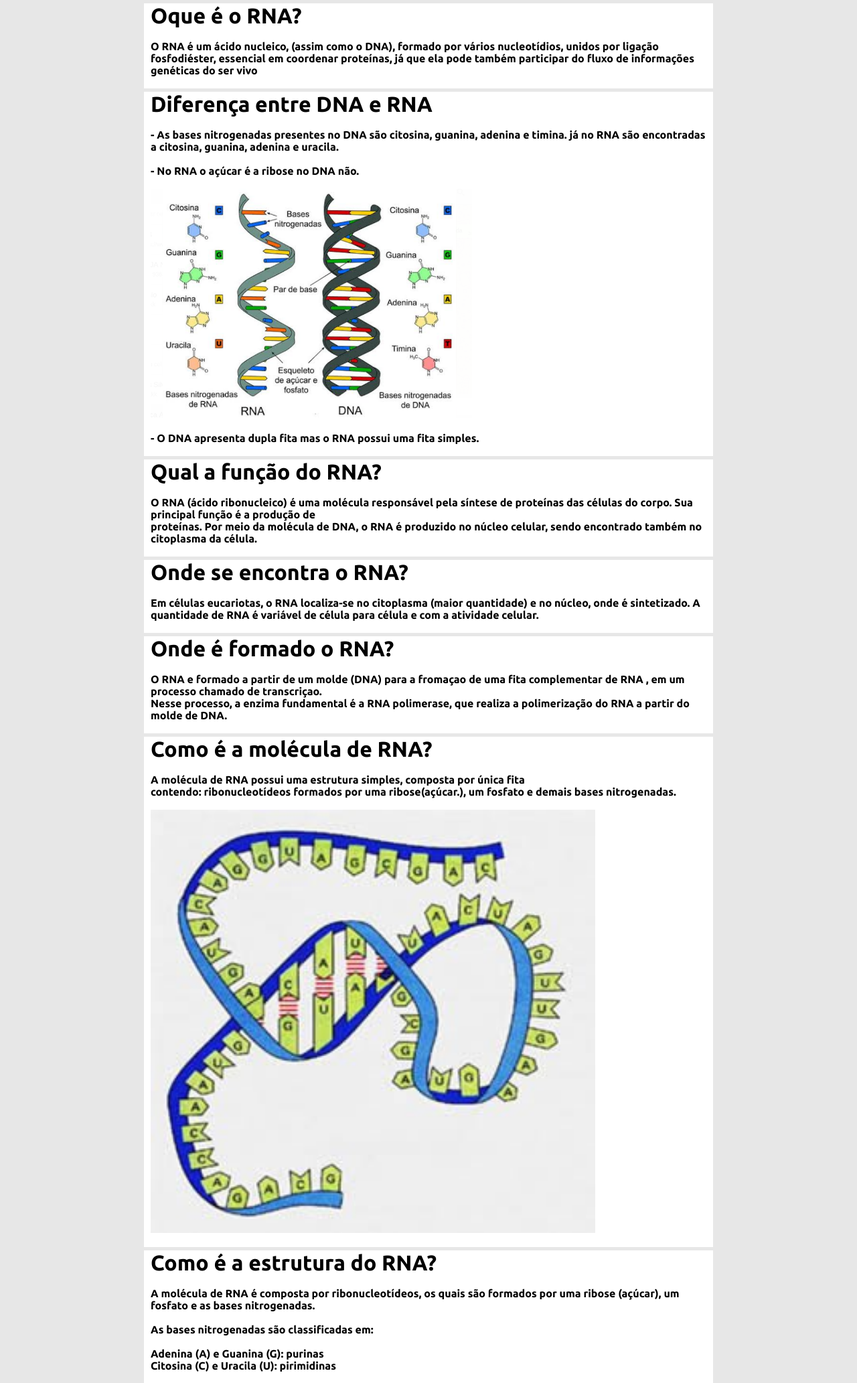
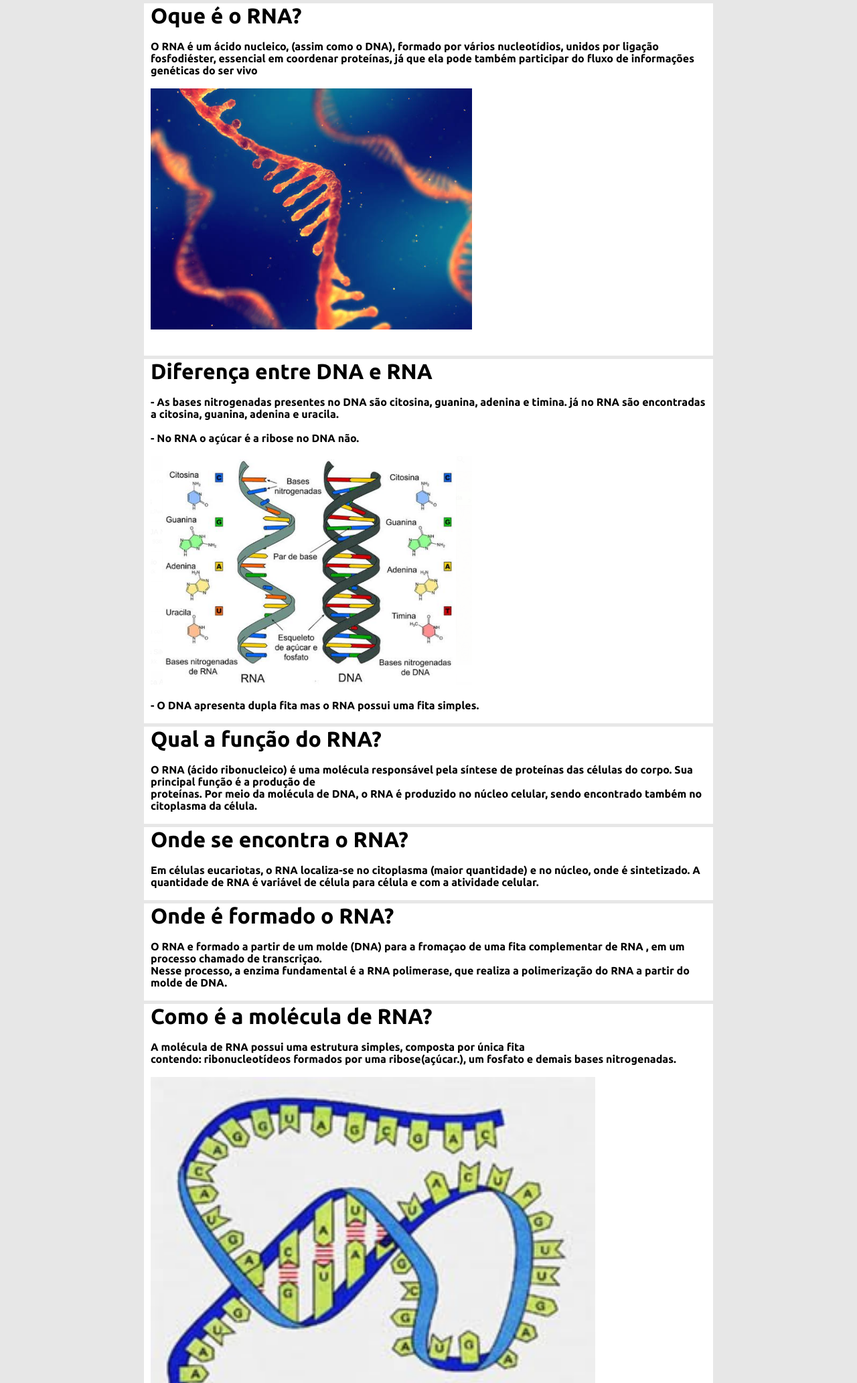
Before and after one commit to BielMaxBR/biologia, a plain HTML site: page index.html in a window 1280 px wide. Shown: the part 735-2800 px from the top of the page at 67% size. Drawn offline with Linux system fonts and the light colour scheme.

Commit message:
2 imagens a +

```diff
--- a/index.html
+++ b/index.html
@@ -66,7 +66,10 @@
 
 
     <h1 id="14">Oque é o RNA?</h1>
-    <p>O RNA é um ácido nucleico, (assim como o DNA), formado por vários nucleotídios, unidos por ligação fosfodiéster, essencial em coordenar proteínas, já que ela pode também participar do fluxo de informações genéticas do ser vivo </p>
+    <p>O RNA é um ácido nucleico, (assim como o DNA), formado por vários nucleotídios, unidos por ligação fosfodiéster, essencial em coordenar proteínas, já que ela pode também participar do fluxo de informações genéticas do ser vivo <br><br>
+        <img src="./oqe.jpeg" alt="o RNA" width="80%" heigth="80%" style="
+        max-width:480px;
+    "> <br> <br></p>
 
 
     <h1 id="1">Diferença entre DNA e RNA</h1>
@@ -101,7 +104,10 @@
 As bases nitrogenadas são classificadas em: <br><br>
 
 Adenina (A) e Guanina (G): purinas <br>
-Citosina (C) e Uracila (U): pirimidinas</p>
+Citosina (C) e Uracila (U): pirimidinas <br> <br>
+<img src="./comosão.jpeg" alt="o RNA" width="80%" heigth="80%" style="
+max-width:480px;
+"></p>
     <h1 id="13">Principais características do RNA</h1><p>
     O RNA só possui um lado de uma fita, diferente do DNA que tem duas. Existem 3 tipos de RNA. <br> RNA ribossômico, RNA transportador, e RNA mensageiro. <br><br>
     <img src="./numerotrese.png" alt="o RNA" width="80%" heigth="80%" style="
```
Also changed, not shown: comosão.jpeg (added), oqe.jpeg (added).
